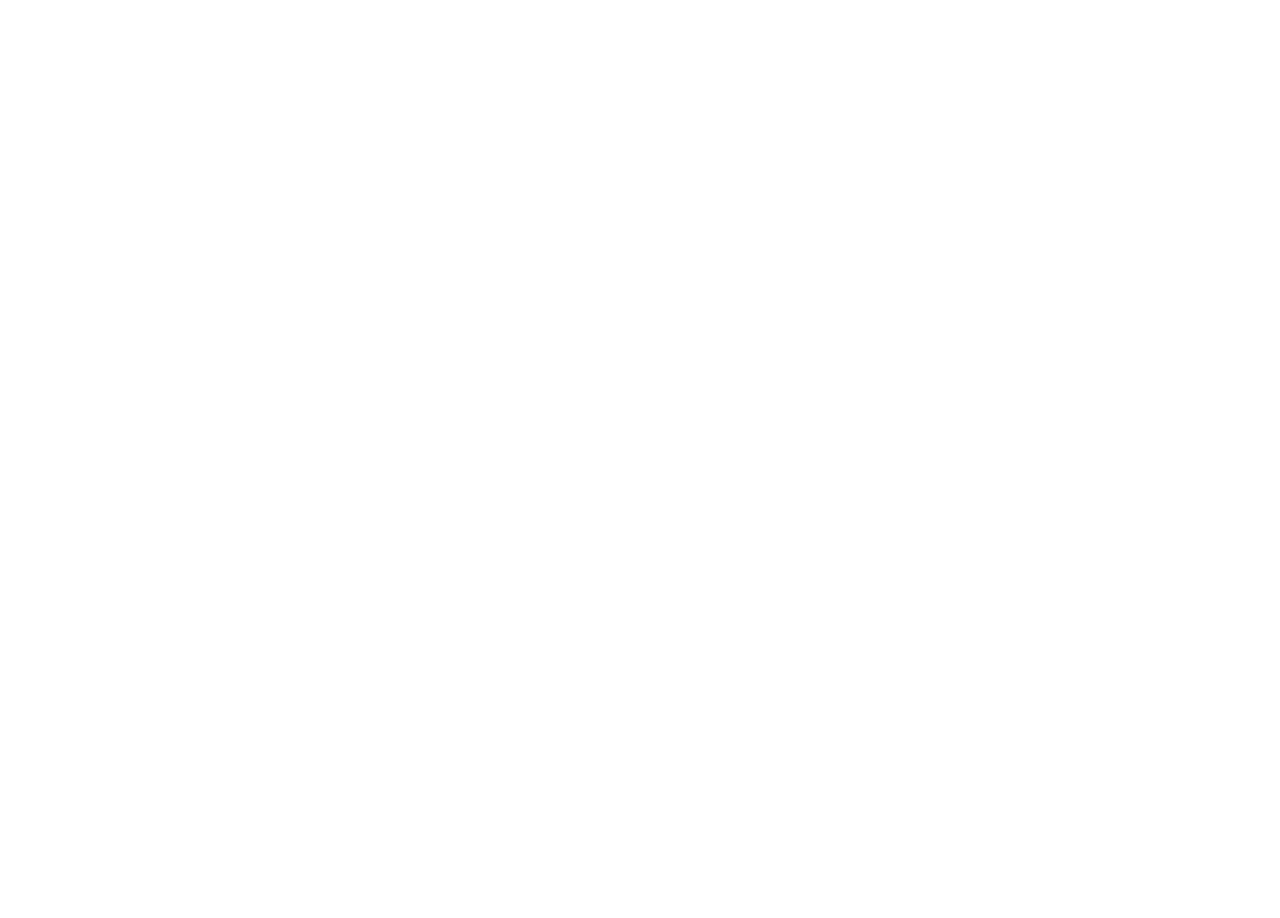
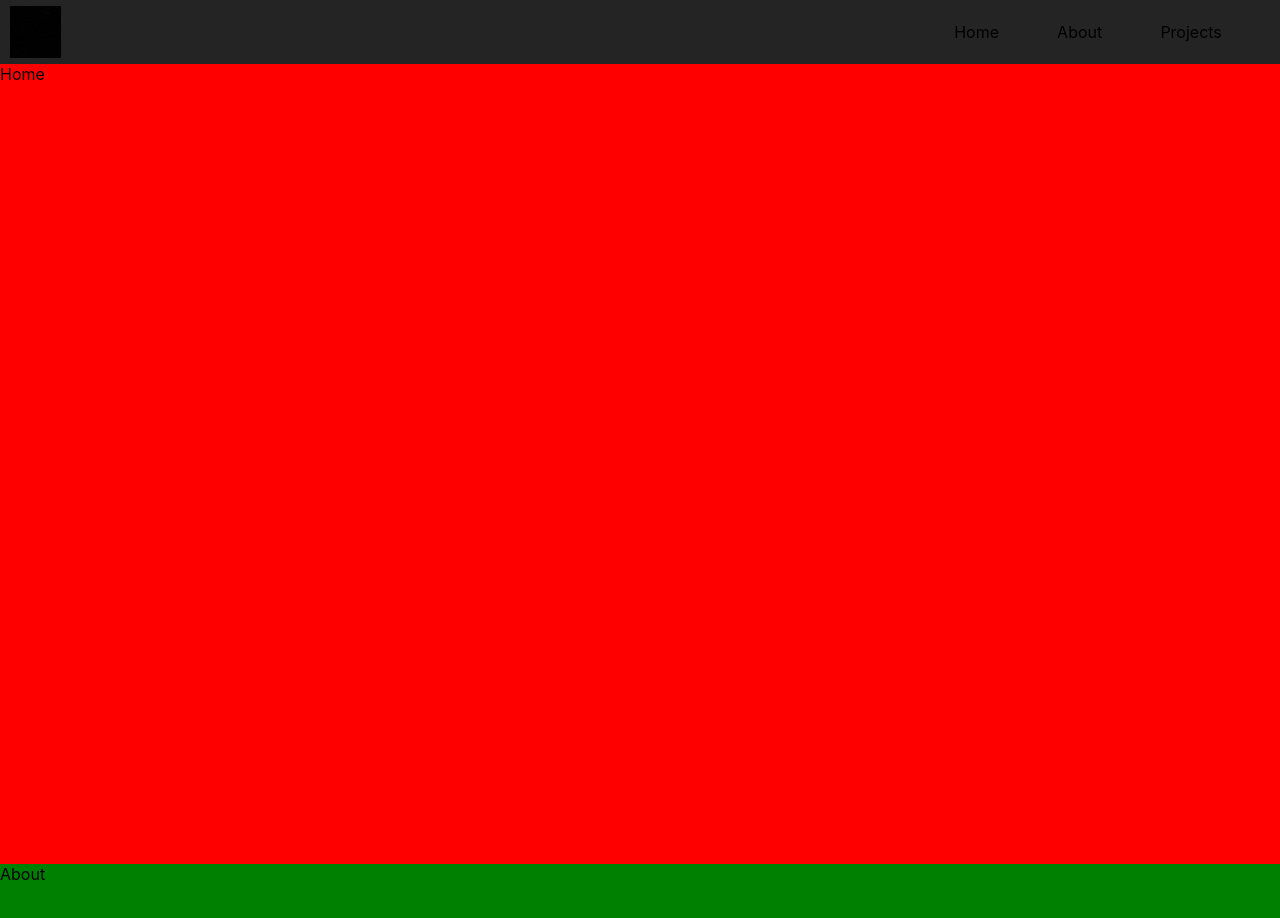
Before and after one commit to JaskirtKaler/JaskirtKaler.github.io, a React (Create React App) app in the folder personal-portfolio/: page / in a window 1280 px wide. Shown: the top 918 px of the page. Before the commit the page ends 800 px from the top, so only its background shows below. Built offline with nearby package versions, Linux system fonts and the light colour scheme.

Commit message:
created Header
just created Header foundation

```diff
--- a/personal-portfolio/package.json
+++ b/personal-portfolio/package.json
@@ -8,6 +8,7 @@
     "@testing-library/user-event": "^13.5.0",
     "react": "^18.2.0",
     "react-dom": "^18.2.0",
+    "react-router-dom": "^6.21.2",
     "react-scripts": "5.0.1",
     "react-scroll": "^1.9.0",
     "react-video-cover": "^1.2.2",
--- a/personal-portfolio/src/App.css
+++ b/personal-portfolio/src/App.css
@@ -1,3 +1,5 @@
 .App {
-
+  background-color: #242424;
+  width: 100vw;
+  height: 100vh;
 }
--- a/personal-portfolio/src/App.js
+++ b/personal-portfolio/src/App.js
@@ -1,10 +1,16 @@
-import logo from './logo.svg';
+import React, { useState, useEffect } from 'react';
 import './App.css';
+import { BrowserRouter as Router, Route} from 'react-router-dom';
 import Header from './components/Header';
+import Home from './components/Home';
+import About from './components/About';
+import Projects from './components/Projects';
 function App() {
   return (
-    <div className="App">
+    <div className="app">
       <Header />
+      <Home />
+      <About />
     </div>
   );
 }
--- /dev/null
+++ b/personal-portfolio/src/components/About.css
@@ -0,0 +1,5 @@
+.about{
+    width: 100vw;
+    height: 100vh;
+    background-color: green;
+}
--- /dev/null
+++ b/personal-portfolio/src/components/About.js
@@ -0,0 +1,12 @@
+import React from 'react';
+import './About.css';
+function About() {
+  return (
+    <section className='about'>
+      <div>About</div>
+
+    </section>
+  )
+}
+
+export default About
--- /dev/null
+++ b/personal-portfolio/src/components/Header.css
@@ -0,0 +1,22 @@
+.main{
+    width: 100vw;
+    height: 8vh;
+    box-shadow: 0px 4px 8px rgba(0, 0, 0, 0.5);
+    background-color: #242424;
+    display: flex;
+    align-items: center;
+    justify-content: space-between;
+}
+.logo{
+    width: 80%*8vw;
+    height: 80%;
+    padding: 10px;
+}
+.list{
+    display: flex;
+    width: 30vw;
+    justify-content: space-evenly;
+}
+.list li{
+    list-style-type: none;
+}
--- a/personal-portfolio/src/components/Header.js
+++ b/personal-portfolio/src/components/Header.js
@@ -1,9 +1,16 @@
 import React from 'react'
 import { Link } from 'react-scroll';
+import './Header.css'
+import Logo from '../images/Logo2.gif'
 function Header() {
   return (
-    <header>
-
+    <header className='main'>
+        <img src={Logo} alt='Logo' className="logo"></img>
+        <ul className='list'>
+          <li>Home</li>
+          <li>About</li>
+          <li>Projects</li>
+        </ul>
     </header>
   )
 }
--- /dev/null
+++ b/personal-portfolio/src/components/Home.css
@@ -0,0 +1,5 @@
+.home{
+    width: 100vw;
+    height: 100vh;
+    background-color: red;
+}
--- /dev/null
+++ b/personal-portfolio/src/components/Home.js
@@ -0,0 +1,11 @@
+import React from 'react'
+import './Home.css'
+function Home() {
+  return (
+    <section className='home'>
+        <div>Home</div>
+    </section>
+  )
+}
+
+export default Home
--- /dev/null
+++ b/personal-portfolio/src/components/Projects.js
@@ -0,0 +1,9 @@
+import React from 'react'
+
+function Projects() {
+  return (
+    <div>Projects</div>
+  )
+}
+
+export default Projects
--- a/personal-portfolio/src/index.css
+++ b/personal-portfolio/src/index.css
@@ -1,5 +1,7 @@
 body {
   margin: 0;
+  padding: 0;
+  overflow-x: hidden;
   font-family: -apple-system, BlinkMacSystemFont, 'Segoe UI', 'Roboto', 'Oxygen',
     'Ubuntu', 'Cantarell', 'Fira Sans', 'Droid Sans', 'Helvetica Neue',
     sans-serif;
```
Also changed, not shown: personal-portfolio/src/components/Projects.css (added), personal-portfolio/src/images/Logo2.gif (added), 1 other file (tests, documents, lock files or other folders).
